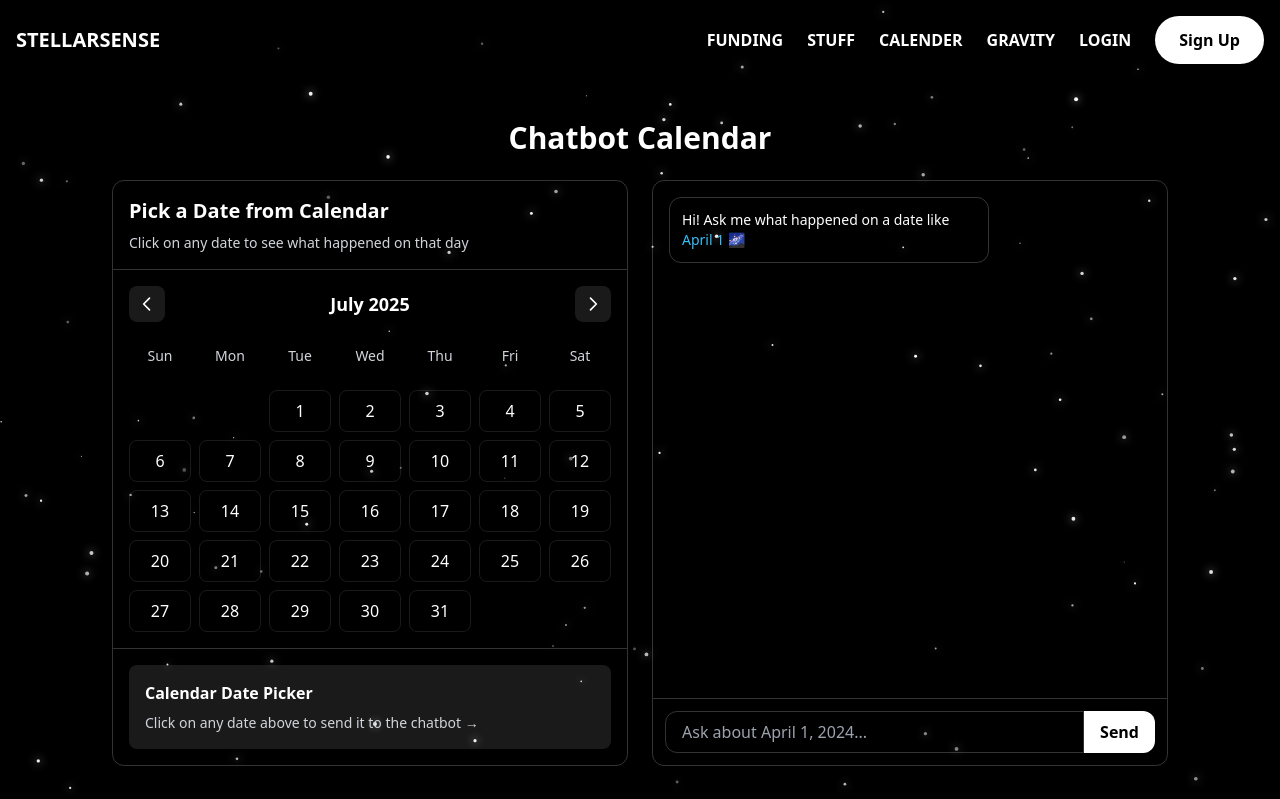
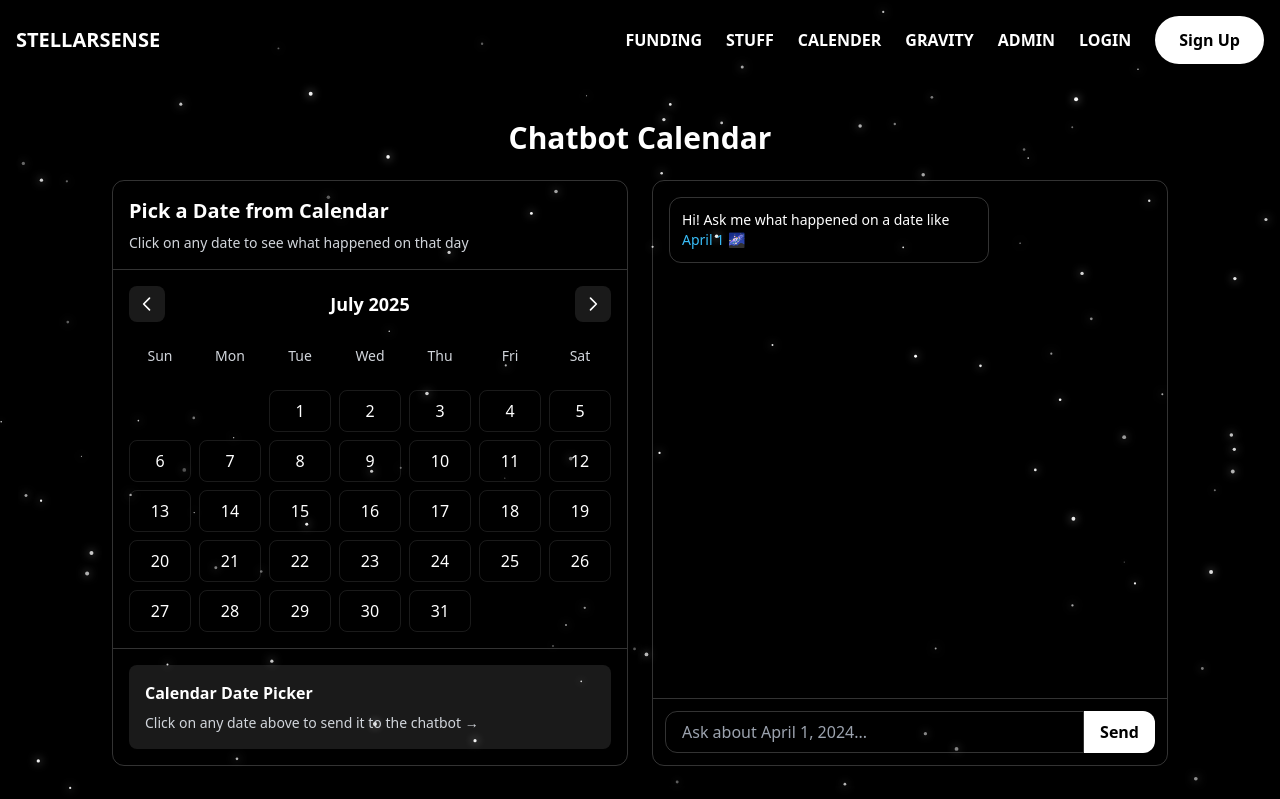
Before and after one commit to GautamSai05/stellarX, a Django app: page /calender/ in a window 1280 px wide. Shown: the top 799 px of the page. Run offline with Django 3.2, Linux system fonts and the light colour scheme; some libraries are stand-ins or nearby versions.

Commit message:
added admin link

```diff
--- a/home/templates/base.html
+++ b/home/templates/base.html
@@ -44,6 +44,13 @@
             after:absolute after:left-0 after:-bottom-1 after:h-[2px] after:w-0 hover:after:w-full
             after:bg-white after:transition-all after:duration-300">
      GRAVITY
+  </a>
+
+  <a href="{% url 'admin:index' %}"
+     class="relative text-white text-base font-bold transition duration-300 hover:text-gray-300
+            after:absolute after:left-0 after:-bottom-1 after:h-[2px] after:w-0 hover:after:w-full
+            after:bg-white after:transition-all after:duration-300">
+     ADMIN
   </a>
 
   {% if user.is_authenticated %}
@@ -104,6 +111,7 @@
         <a href="{% url 'calender' %}" class="text-white hover:text-gray-300 text-base font-bold">CALENDER</a>
         <a href="{% url 'crowdfunding' %}" class="text-white hover:text-gray-300 text-base font-bold">FUNDING</a>
         <a href="{% url 'gravity_simulation' %}" class="text-white hover:text-gray-300 text-base font-bold">GRAVITY</a>
+        <a href="{% url 'admin:index' %}" class="text-white hover:text-gray-300 text-base font-bold">ADMIN</a>
         <a href="{% url 'stellarium' %}" class="text-white hover:text-gray-300 text-base font-bold">STUFF</a>
         {% if user.is_authenticated %}
             <a href="{% url 'profile' user.username %}" class="text-white hover:text-gray-300 text-base font-bold">PROFILE</a>
```
